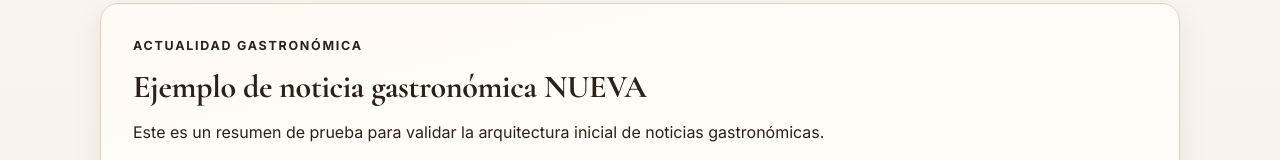
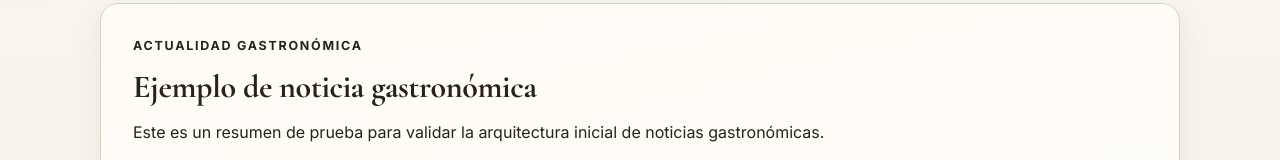
Before and after one commit to simonangelquintero-sys/simonangelcooks, a plain HTML site: page public/noticias.html in a window 1280 px wide. Shown: the part 420-580 px from the top of the page. Drawn offline with nearby package versions, Linux system fonts and the light colour scheme; no server answers.

Commit message:
Update noticias.html

```diff
--- a/public/noticias.html
+++ b/public/noticias.html
@@ -38,7 +38,7 @@
       <article class="news-card news-card--featured" id="featuredNews">
         <div class="news-card__content">
           <p class="news-card__kicker" id="featuredKicker">Actualidad gastronómica</p>
-          <h3 id="featuredTitle">Ejemplo de noticia gastronómica NUEVA</h3>
+          <h3 id="featuredTitle">Ejemplo de noticia gastronómica</h3>
           <p id="featuredSummary">
             Este es un resumen de prueba para validar la arquitectura inicial de noticias gastronómicas.
           </p>
```
